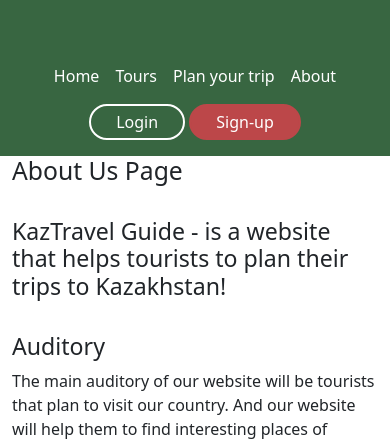
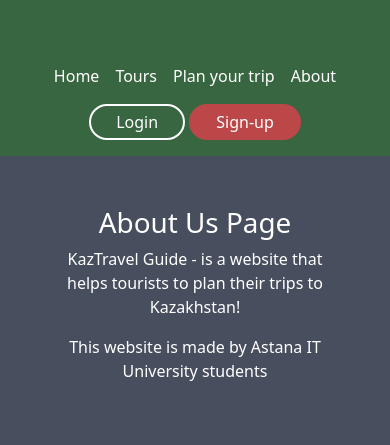
Before and after one commit to azimkhankuat/KazTravel_guide, a Django app: page /about in a window 390 px wide. Shown: the top 445 px of the page. Run offline with Django 3.2, Linux system fonts and the light colour scheme.

Commit message:
Committed 09.06.2021 - About and Login pages updated

```diff
--- a/main/static/main/css/main.css
+++ b/main/static/main/css/main.css
@@ -720,7 +720,7 @@
     display: block;
 }
 
-.button {
+.button_about {
   display: inline-block;
   border-radius: 30px;
   background-color: #BC4749;
--- a/main/templates/main/about.html
+++ b/main/templates/main/about.html
@@ -3,27 +3,244 @@
 {% block title %}
     KazTravel - AboutUs Page
 {% endblock %}
+{% block style %}
+    <style>
+    body {
+        margin: 0;
+    }
+
+    html {
+      box-sizing: border-box;
+    }
+
+    *, *:before, *:after {
+      box-sizing: inherit;
+    }
+
+    .column_about {
+      float: left;
+      width: 33.3%;
+      margin-bottom: 16px;
+      padding: 0 8px;
+    }
+
+    .card_about {
+      box-shadow: 0 4px 8px 0 rgba(0, 0, 0, 0.2);
+      margin: 8px;
+    }
+
+    .about-section {
+      padding: 50px;
+      text-align: center;
+      background-color: #474e5d;
+      color: white;
+    }
+
+    .container {
+      padding: 0 16px;
+    }
+
+    .container::after, .row::after {
+      content: "";
+      clear: both;
+      display: table;
+    }
+
+    .title {
+      color: grey;
+    }
+
+    .button_about {
+      border: none;
+      outline: 0;
+      display: inline-block;
+      padding: 8px;
+      color: white;
+      background-color: #000;
+      text-align: center;
+      cursor: pointer;
+      width: 100%;
+    }
+
+    .button_about:hover {
+      background-color: #555;
+    }
+
+    @media screen and (max-width: 650px) {
+      .column_about {
+        width: 100%;
+        display: block;
+      }
+    }
+
+    input[type=text], select, textarea {
+      width: 100%;
+      padding: 12px;
+      border: 1px solid #ccc;
+      margin-top: 6px;
+      margin-bottom: 16px;
+      resize: vertical;
+    }
+
+    input[type=submit] {
+      background-color: #04AA6D;
+      color: white;
+      padding: 12px 20px;
+      border: none;
+      cursor: pointer;
+    }
+
+    input[type=submit]:hover {
+      background-color: #45a049;
+    }
+
+    /* Style the container/contact section */
+    .container_contact {
+      border-radius: 5px;
+      background-color: #f2f2f2;
+      padding: 10px;
+    }
+
+    /* Create two columns that float next to eachother */
+    .column_contact {
+      float: left;
+      width: 50%;
+      margin-top: 6px;
+      padding: 20px;
+    }
+
+    /* Clear floats after the columns */
+    .row:after {
+      content: "";
+      display: table;
+      clear: both;
+    }
+
+    /* Responsive layout - when the screen is less than 600px wide, make the two columns stack on top of each other instead of next to each other */
+    @media screen and (max-width: 600px) {
+      .column_contact, input[type=submit] {
+        width: 100%;
+        margin-top: 0;
+      }
+    }
+
+    #myInput1, #myInput2, #myInput3{
+        width: 100%;
+    }
+</style>
+{% endblock %}
 
 {% block content %}
-<div id="about" class="container-fluid">
-  <div class="row">
-    <div class="col-sm-8">
-      <h2>About Us Page</h2><br>
-      <h3>KazTravel Guide - is a website that helps tourists to plan their trips to Kazakhstan!</h3><br>
-      <h3>Auditory</h3>
-      <p>The main auditory of our website will be tourists that plan to visit our country. And our
+    <div class="about-section">
+        <h1>About Us Page</h1>
+        <p>KazTravel Guide - is a website that helps tourists to plan their trips to Kazakhstan!</p>
+        <p>This website is made by Astana IT University students</p>
+    </div>
+
+<h2 style="text-align:center">Our Team</h2>
+<div class="row">
+  <div class="column_about">
+    <div class="card_about">
+      <img src="{% static 'home/images/bekzat.jpg' %}" alt="Bekzat" style="width:100%">
+      <div class="container">
+        <h2>Bekzat Abdrazak</h2>
+        <p class="title">Front-end developer</p>
+        <p>Second-year student of group IT-1901 in Astana IT University</p>
+        <input type="text" value="b.abdrazak@astanait.edu.kz" id="myInput1" readonly><br><br>
+        <p><button class="button_about" onclick="copy1()">Copy Email</button></p>
+      </div>
+    </div>
+  </div>
+
+  <div class="column_about">
+    <div class="card_about">
+      <img src="{% static 'home/images/aruzhan.jpg' %}" alt="Aruzhan" style="width:100%">
+      <div class="container">
+        <h2>Aruzhan Amangeldieva</h2>
+        <p class="title">Front-end developer</p>
+        <p>Second-year student of group IT-1903 in Astana IT University</p>
+        <input type="text" value="a.amangeldieva@astanait.edu.kz" id="myInput2" readonly><br><br>
+        <p><button class="button_about" onclick="copy2()">Copy Email</button></p>
+      </div>
+    </div>
+  </div>
+
+  <div class="column_about">
+    <div class="card_about">
+      <img src="{% static 'home/images/kuat.jpg' %}" alt="Kuat" style="width:100%">
+      <div class="container">
+        <h2>Kuat Azimkhan</h2>
+        <p class="title">Back-end developer</p>
+        <p>Second-year student of group IT-1901 in Astana IT University</p>
+        <input type="text" value="k.azimkhan@astanait.edu.kz" id="myInput3" readonly><br><br>
+        <p><button class="button_about" onclick="copy3()">Copy Email</button></p>
+      </div>
+    </div>
+  </div>
+</div>
+
+<div class="about-section">
+        <h1>Auditory</h1>
+        <p>The main auditory of our website will be tourists that plan to visit our country. And our
         website will help them to find interesting places of Kazakhstan and will help to plan their
         visit including where they will live, transport and stuff like that. Also, people of Kazakhstan
         can also use our website to make a tour inside Kazakhstan, because not all people visited all
         beautiful places of Kazakhstan. So, in general, all people who enjoy travelling and want to
-        know more about our country can visit our website.
-      </p>
-      <p>By Astana IT University students</p>
-      <br><button class="btn btn-default btn-lg">Get in Touch</button>
+        know more about our country can visit our website.</p>
+</div>
+
+
+<div class="container_contact">
+  <div style="text-align:center">
+    <h2>Contact Us</h2>
+    <p>Leave us a message:</p>
+  </div>
+  <div class="row">
+    <div class="column_contact">
+      <img src="https://upload.wikimedia.org/wikipedia/commons/6/6a/Logo_astana_it_university.png" style="width:100%">
     </div>
-    <div class="col-sm-4">
-      <span class="glyphicon glyphicon-signal logo"></span>
+    <div class="column_contact">
+      <form action="">
+        <label for="fname">First Name</label>
+        <input type="text" id="fname" name="firstname" placeholder="Your name..">
+        <label for="lname">Last Name</label>
+        <input type="text" id="lname" name="lastname" placeholder="Your last name..">
+        <label for="country">Country</label>
+        <select id="country" name="country">
+          <option value="australia">Australia</option>
+          <option value="canada">Canada</option>
+          <option value="usa">USA</option>
+        </select>
+        <label for="subject">Comment</label>
+        <textarea id="subject" name="subject" placeholder="Write something.." style="height:170px"></textarea>
+        <input type="submit" value="Submit">
+      </form>
     </div>
   </div>
 </div>
+<script>
+    function copy1() {
+      var copyText = document.getElementById("myInput1");
+      copyText.select();
+      copyText.setSelectionRange(0, 99999)
+      document.execCommand("copy");
+      alert("Copied the text: " + copyText.value);
+    }
+
+    function copy2() {
+      var copyText = document.getElementById("myInput2");
+      copyText.select();
+      copyText.setSelectionRange(0, 99999)
+      document.execCommand("copy");
+      alert("Copied the text: " + copyText.value);
+    }
+
+    function copy3() {
+      var copyText = document.getElementById("myInput3");
+      copyText.select();
+      copyText.setSelectionRange(0, 99999)
+      document.execCommand("copy");
+      alert("Copied the text: " + copyText.value);
+    }
+</script>
 {% endblock %}
```
Also changed, not shown: db.sqlite3, 3 other files.
